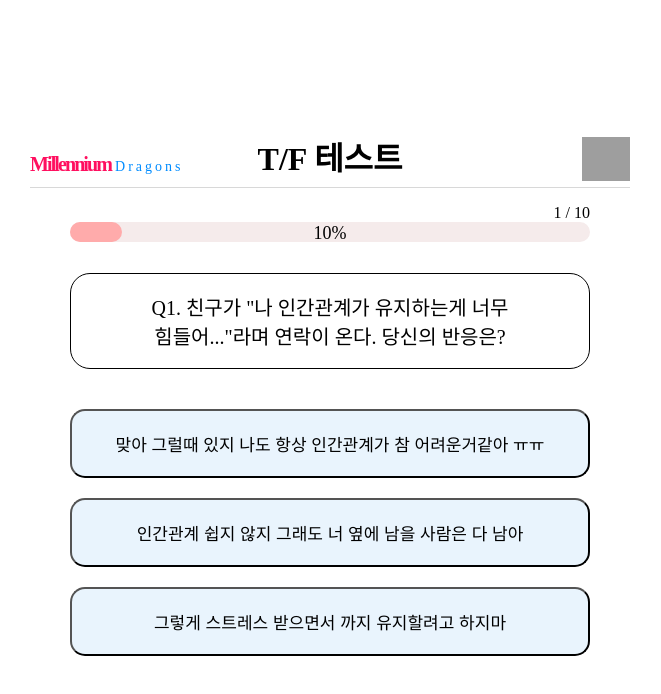
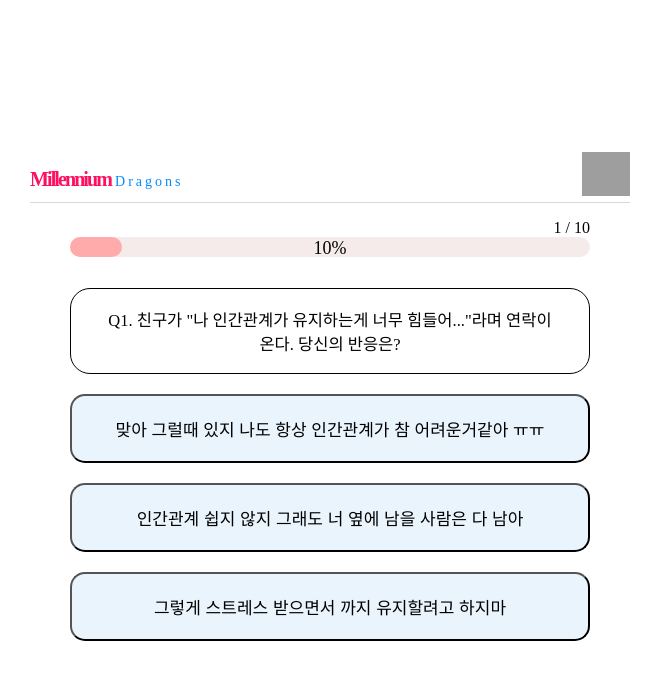
Before and after one commit to MBTIPsychologicalTest/TF_Test, a plain HTML site: page testPage.html in a window 1280 px wide. Shown: the whole page, without its empty margins (310-971 px from the left). Drawn offline with Linux system fonts and the light colour scheme; grey boxes are pictures that could not be loaded.

Commit message:
질문칸의 font크기 축소, 페이지 이름 (T/F 테스트) 삭제, 마지막 질문 font크기 축소

```diff
--- a/testPage.css
+++ b/testPage.css
@@ -46,10 +46,6 @@ body {
     position: absolute;
     top: 20%;
     right: 0px;
-}
-
-.display-title > h1{
-    margin: 0;
 }
 
 #oz-logo{
@@ -109,7 +105,7 @@ p#questionCount {
 }
 
 div#question-container {
-    margin-bottom: 40px;
+    margin-bottom: 20px;
     border: 1px solid black;
     border-radius: 20px;
     padding: 18px 30px;
@@ -117,7 +113,7 @@ div#question-container {
 }
 
 p#question {
-    font-size: 20px;
+    font-size: 16.5px;
     font-weight: 500;
     display: flex;
     align-items: center;
--- a/testPage.html
+++ b/testPage.html
@@ -16,7 +16,6 @@
                     <span class="millennium">Millennium</span>
                     <span class="dragon">Dragons</span>
                 </p>
-                <h1>T/F 테스트</h1>
                 <a href="https://ozcodingschool.com/" target="_blank">
                     <img src="https://www.notion.so/image/https%3A%2F%2Fprod-files-secure.s3.us-west-2.amazonaws.com%2F00feaf78-d356-41ee-90f9-616e7f73fd77%2Ffcd0ea25-917c-400c-9443-839fd0de2a2f%2Foz_icon_(2).png?table=block&id=f5504ba9-b741-4d2e-9af6-ded3fb094d5a&spaceId=00feaf78-d356-41ee-90f9-616e7f73fd77&width=250&userId=097f1c2c-691c-41b5-a12c-237bdfda8a3b&cache=v2"
                         id="oz-logo">
--- a/testPage.js
+++ b/testPage.js
@@ -241,6 +241,7 @@ function goPage10() {
     "로봇 너무 불쌍해 ㅜㅜ 왜 다시 무너뜨리라고 지시하지 인간 나쁘다";
   typeBothButton.innerText = "안쓰럽긴한데 로봇은 지시받은대로 행동해야지.";
   typeTButton.innerText = "로봇 주제에 시키는대로 행동해야지 토를달아?";
+  question.style.fontSize = '14px';
 }
 
 // 다음 페이지 프로그레스바 진행상황과 현재 문항 수 바뀌도록하는 함수
```
